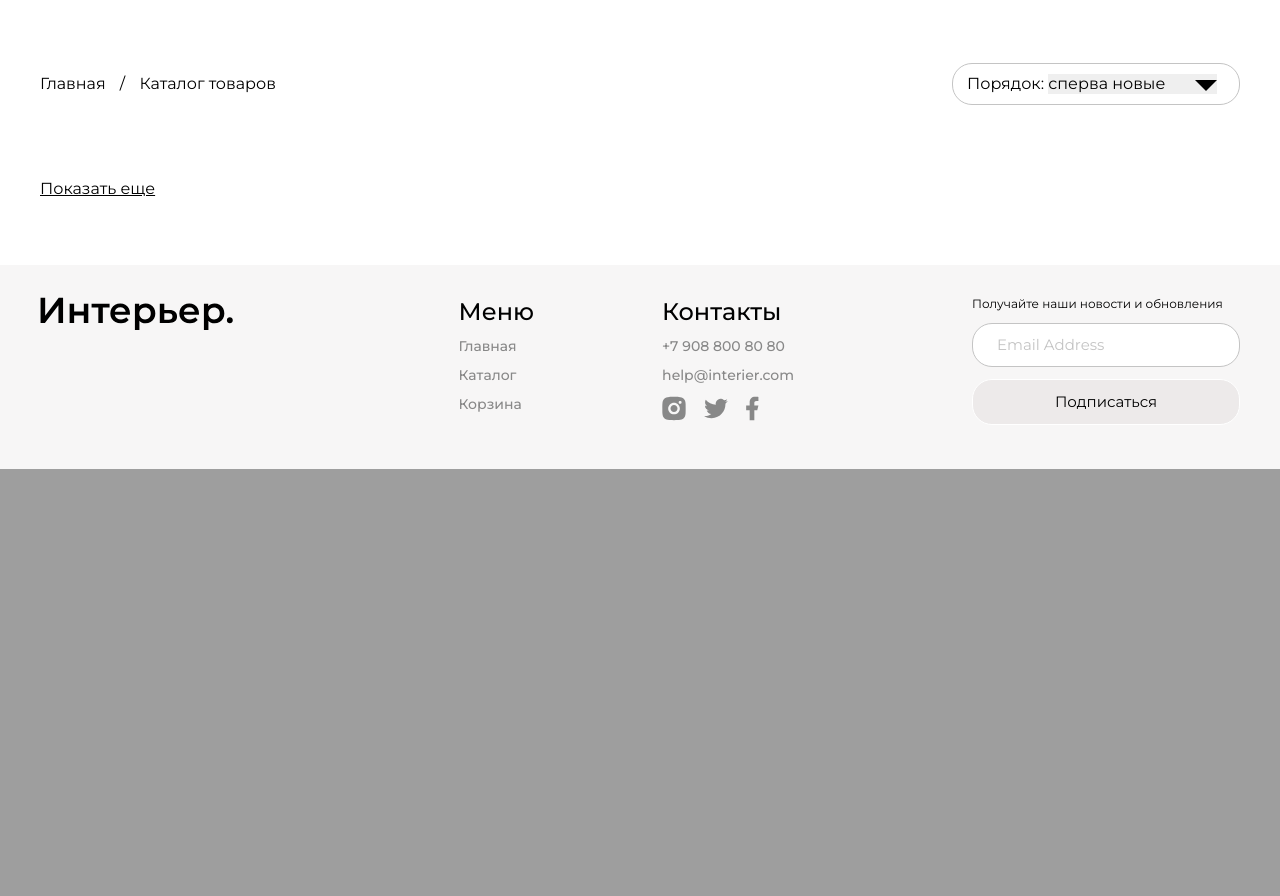
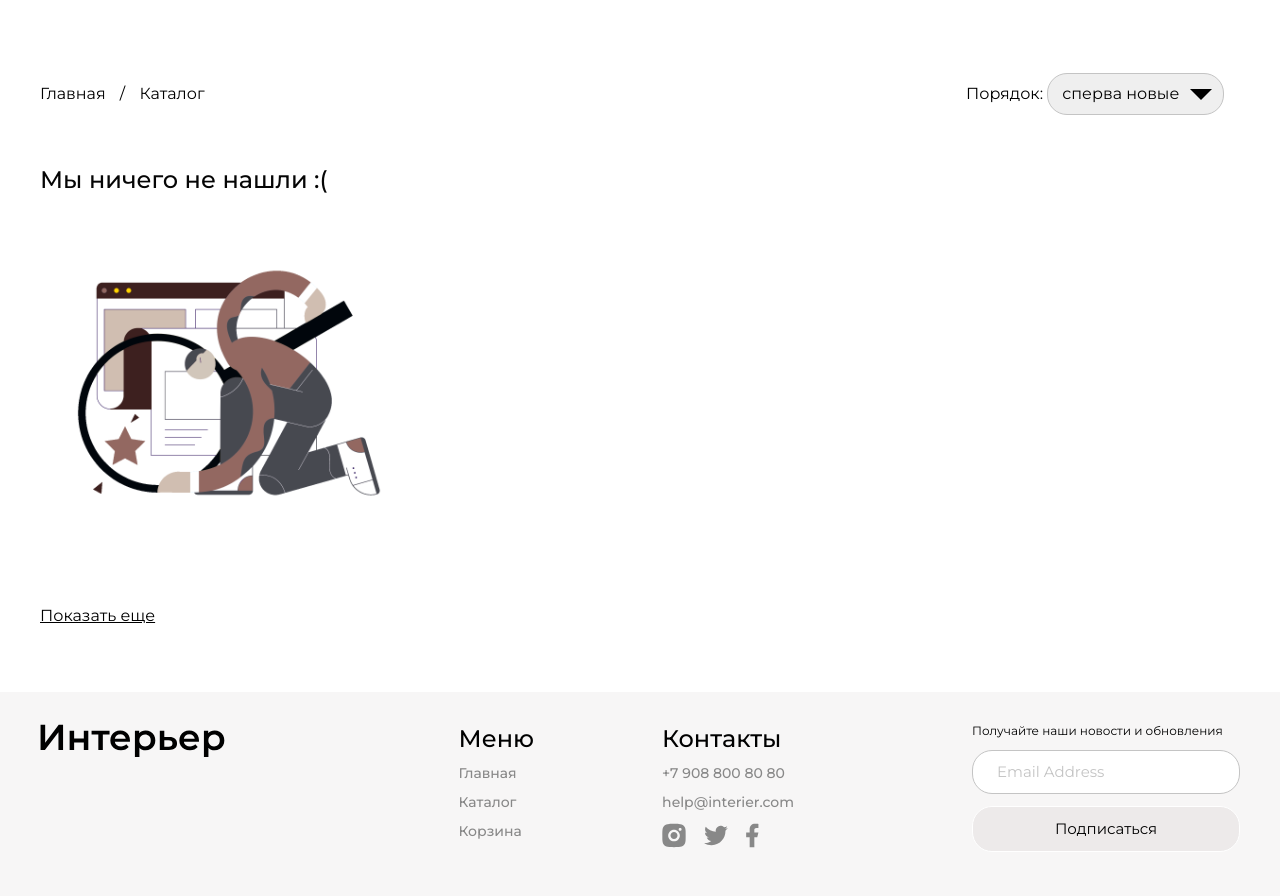
Before and after one commit to almazpractice/django-interior, a Django app: template interior/templates/main/catalog.html in a window 1280 px wide. Shown: the part 405-1301 px from the top of the page. Before the commit the page ends 874 px from the top, so only its background shows below. Run offline with Django 3.2, Linux system fonts and the light colour scheme; the template is opened without the code that fills it, so the values that code supplies are empty.

Commit message:
search feature added

```diff
--- a/interior/static/css/style.css
+++ b/interior/static/css/style.css
@@ -324,7 +324,25 @@ body {
   cursor: pointer;
 }
 
+.product__image {
+  position: relative;
+}
+
+.product__image::after {
+  position: absolute;
+  content: " ";
+  top: 0;
+  bottom: 0;
+  left: 0;
+  right: 0;
+  background-color: #000;
+  opacity: 0;
+  visibility: hidden;
+  transition: opacity .25s, visibility .25s;
+}
+
 .product__img {
+  display: block;
   width: 100%;
 }
 
@@ -372,6 +390,7 @@ body {
   display: -ms-flexbox;
   display: flex;
   gap: 23px;
+  z-index: 10;
 }
 
 .chose-box__btn {
@@ -651,25 +670,24 @@ body {
 .products__select {
   position: relative;
   width: 288px;
-  padding: 10px 22px 10px 14px;
-  border: 1px solid #c4c4c4;
-  border-radius: 20px;
+  padding: 10px 16px 10px 14px;
   display: -webkit-box;
   display: -ms-flexbox;
   display: flex;
+  align-items: center;
   -webkit-transition: border .3s;
   transition: border .3s;
 }
 
 .products__select:hover {
-  border: 1px solid #888888;
+
 }
 
 .products__select::after {
   content: "";
   position: absolute;
-  right: 22px;
-  top: 16px;
+  right: 28px;
+  top: calc(50% - 5px);
   pointer-events: none;
   border: 11px solid;
   border-color: #000 transparent transparent;
@@ -680,6 +698,7 @@ body {
 }
 
 .select {
+  padding: 10px 28px 10px 14px;
   font-family: inherit;
   color: #000;
   font-size: 16px;
@@ -688,7 +707,8 @@ body {
   -webkit-appearance: none;
      -moz-appearance: none;
           appearance: none;
-  border: none;
+  border: 1px solid #c4c4c4;
+  border-radius: 20px;
   outline: none;
   -webkit-box-flex: 1;
       -ms-flex: 1;
@@ -697,6 +717,7 @@ body {
 
 .select:hover {
   cursor: pointer;
+  border: 1px solid #888888;
 }
 
 .cart-top {
@@ -1105,19 +1126,43 @@ body {
   .chose-box {
     opacity: 0;
     visibility: hidden;
-    -webkit-transition: opacity .3s, visibility .3s;
-    transition: opacity .3s, visibility .3s;
+    -webkit-transition: opacity .25s, visibility .25s;
+    transition: opacity .25s, visibility .25s;
+
   }
   .chose-box__icon path {
     -webkit-transition: fill .3s;
     transition: fill .3s;
   }
   .chose-box__icon:hover path {
-    fill: #888888;
+    fill: #fff;
   }
   .product:hover .chose-box {
     opacity: 1;
     visibility: visible;
+  }
+  .product__image:hover::after {
+    opacity: .3;
+    visibility: visible;
+   }
+}
+
+@media (max-width: 1200px) {
+  .center {
+    padding-right: calc(50% - 488px);
+    padding-left: calc(50% - 488px);
+  }
+
+  .offer-products__content {
+    justify-content: space-between;
+  }
+
+  .products__content {
+    justify-content: space-between;
+  }
+
+  .footer__content {
+    gap: 128px;
   }
 }
 
--- a/interior/templates/includes/header.html
+++ b/interior/templates/includes/header.html
@@ -5,7 +5,12 @@
 	<a class="header__logo" href="{% url 'interior:index' %}">
 		<img class="header__logo-img" src="{% static 'img/logo.svg' %}" alt="logo">
 	</a>
-	<input class="header__search" type="search" placeholder="Поиск">
+	<form class="form-inline">
+		<div class="form-row">
+		<input name="q" class="header__search" type="search"
+			placeholder="Поиск" {% if keyword %}value="{{ keyword }}"{% endif %}>
+		</div>
+	</form>
 	<nav class="header__menu">
 		<a href="{% url 'interior:catalog' %}" class="header__link link">
 			Каталог
--- a/interior/templates/includes/svg-add.html
+++ b/interior/templates/includes/svg-add.html
@@ -1,3 +1,3 @@
 <svg class="chose-box__icon" width="24" height="24" viewBox="0 0 24 24" fill="none" xmlns="http://www.w3.org/2000/svg">
-    <path d="M7 8V6C7 4.67916 7.07093 2.93397 8 2C8.92908 1.06603 10.6861 1 12 1C13.3139 1 15.0709 1.06603 16 2C16.9291 2.93397 17 4.67916 17 6V8H20C20.2628 8 20.8142 7.81321 21 8C21.1858 8.18679 21 8.73583 21 9V21C21 21.2642 21.1858 21.8132 21 22C20.8142 22.1868 20.2628 22 20 22H4C3.73722 22 3.18582 22.1868 3 22C2.81419 21.8132 3 21.2642 3 21V9C3 8.73583 2.81419 8.18679 3 8C3.18582 7.81321 3.73722 8 4 8H7ZM7 10H5V20H19V10H17V12H15V10H9V12H7V10ZM9 8H15V6C15 5.2075 14.5575 4.56038 14 4C13.4426 3.43962 12.7884 3 12 3C11.2117 3 10.5575 3.43962 10 4C9.44256 4.56038 9 5.2075 9 6V8Z" fill="#fff" />
+    <path d="M7 8V6C7 4.67916 7.07093 2.93397 8 2C8.92908 1.06603 10.6861 1 12 1C13.3139 1 15.0709 1.06603 16 2C16.9291 2.93397 17 4.67916 17 6V8H20C20.2628 8 20.8142 7.81321 21 8C21.1858 8.18679 21 8.73583 21 9V21C21 21.2642 21.1858 21.8132 21 22C20.8142 22.1868 20.2628 22 20 22H4C3.73722 22 3.18582 22.1868 3 22C2.81419 21.8132 3 21.2642 3 21V9C3 8.73583 2.81419 8.18679 3 8C3.18582 7.81321 3.73722 8 4 8H7ZM7 10H5V20H19V10H17V12H15V10H9V12H7V10ZM9 8H15V6C15 5.2075 14.5575 4.56038 14 4C13.4426 3.43962 12.7884 3 12 3C11.2117 3 10.5575 3.43962 10 4C9.44256 4.56038 9 5.2075 9 6V8Z" fill="#c4c4c4" />
 </svg>
--- a/interior/templates/main/catalog.html
+++ b/interior/templates/main/catalog.html
@@ -5,7 +5,11 @@
 {% block header_class %} catalog-top {% endblock header_class %}
 
 {% block index_text %}
-<h2 class="catalog-top__title"> Каталог </h2>
+	{% if keyword is None %}
+	<h2 class="catalog-top__title"> Каталог </h2>
+	{% else %}
+	<h2 class="catalog-top__title"> Результаты поиска</h2>
+	{% endif %}
 {% endblock index_text %}
 
 
@@ -17,7 +21,11 @@
 					<a href="{% url 'interior:index' %}" class="breadcrumb__link link">Главная</a>
 				</li>
 				<li class="breadcrumb__item breadcrumb__link">
-					Каталог товаров
+					{% if keyword is None %}
+					Каталог
+					{% else %}
+					Результаты поиска
+					{% endif %}
 				</li>
 			</ul>
 			<form class="products__select">
@@ -35,35 +43,46 @@
 		<div class="products__content">
 			{% for offer in offers %}
 				{% if offer.old_price %}
-					<div class="offer-products__product product">
+				<div class="products__product product">
+					<div class="product__image">
 						<img class="product__img" src="{% static "img/products/product" %}{{ offer.picture }}.jpg" alt="special-product">
-						<h3 class="product__name">{{ offer.title }}</h3>
-						<p class="product__caption"> {{ offer.description}}	</p>
-						<div class="product__value">
-							<p class="product__price">{{ offer.price }} руб</p>
-							<p class="product__price price-old">{{ offer.old_price }} руб</p>
-						</div>
 						<div class="chose-box">
-							<button class="chose-box__btn"> {% include '../includes/svg-add.html' %} </button>
-							<button class="chose-box__btn">	{% include '../includes/svg-like.html' %} </button>
+						<button class="chose-box__btn"> {% include '../includes/svg-add.html' %} </button>
+						<button class="chose-box__btn">	{% include '../includes/svg-like.html' %} </button>
 						</div>
 					</div>
+					<h3 class="product__name">{{ offer.title }}</h3>
+					<p class="product__caption">{{ offer.description}}</p>
+					<div class="product__value">
+						<p class="product__price">{{ offer.price }} руб.</p>
+						<p class="product__price price-old">{{ offer.old_price }} руб</p>
+					</div>
+				</div>
 				{% endif %}
 			{% endfor %}
-			{% for prod in products %}
-				{% if not prod.old_price %}
-					<div class="products__product product">
-						<img class="product__img" src="{% static "img/products/product" %}{{ prod.picture }}.jpg" alt="special-product">
-						<h3 class="product__name">{{ prod.title }}</h3>
-						<p class="product__caption"> {{ prod.description }} </p>
-						<p class="product__price">{{ prod.price}} руб.</p>
-						<div class="chose-box">
-							<button class="chose-box__btn"> {% include '../includes/svg-add.html' %} </button>
-							<button class="chose-box__btn"> {% include '../includes/svg-like.html' %} </button>
+			{% if products %}
+				{% for prod in products %}
+					{% if not prod.old_price %}
+						<div class="products__product product">
+							<div class="product__image">
+								<img class="product__img" src="{% static "img/products/product" %}{{ prod.picture }}.jpg" alt="product">
+								<div class="chose-box">
+								<button class="chose-box__btn"> {% include '../includes/svg-add.html' %} </button>
+								<button class="chose-box__btn">	{% include '../includes/svg-like.html' %} </button>
+								</div>
+							</div>
+							<h3 class="product__name">{{ prod.title }}</h3>
+							<p class="product__caption">{{ prod.description}}</p>
+							<p class="product__price">{{ prod.price }} руб.</p>
 						</div>
-					</div>
-				{% endif %}
-			{% endfor %}
+					{% endif %}
+				{% endfor %}
+			{% else %}
+				<div class="product">
+					<p class="product__price">Мы ничего не нашли :(</p>
+					<img class="product__img" src='{% static "img/furniture_for/searching.png" %}' alt="searching">
+				</div>
+			{% endif %}
 
 		</div>
 		<a href="#" class="products__link-catalog">Показать еще</a>
```
Also changed, not shown: interior/main/views.py (+24 -0 lines), interior/templates/includes/svg-like.html (+1 -1 lines), interior/templates/main/cart.html (+11 -9 lines), interior/templates/main/group.html (+21 -17 lines), interior/templates/main/index.html (+21 -16 lines), interior/static/img/furniture_for/searching.png (added), interior/static/img/logo.svg, interior/static/img/logo__footer.svg.
